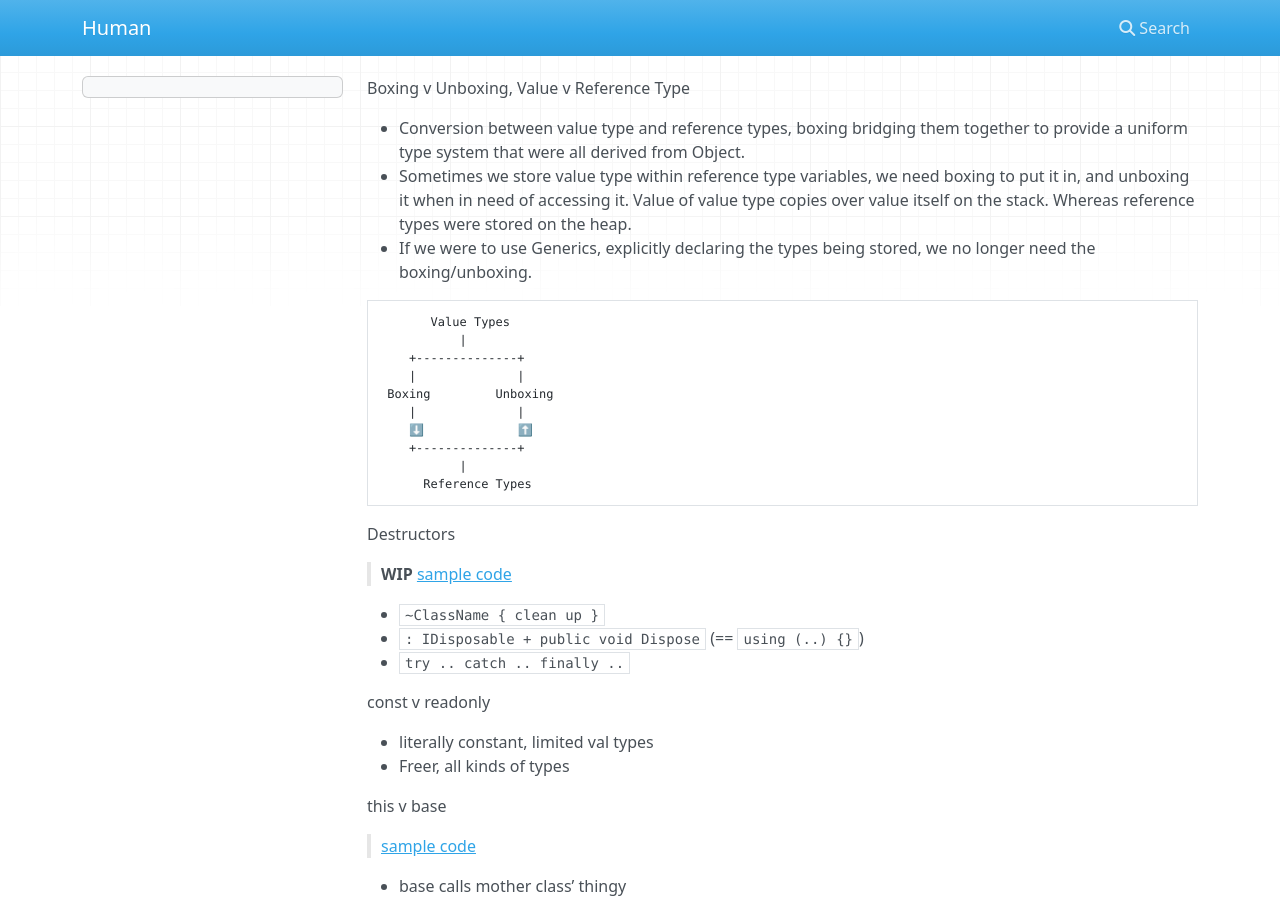
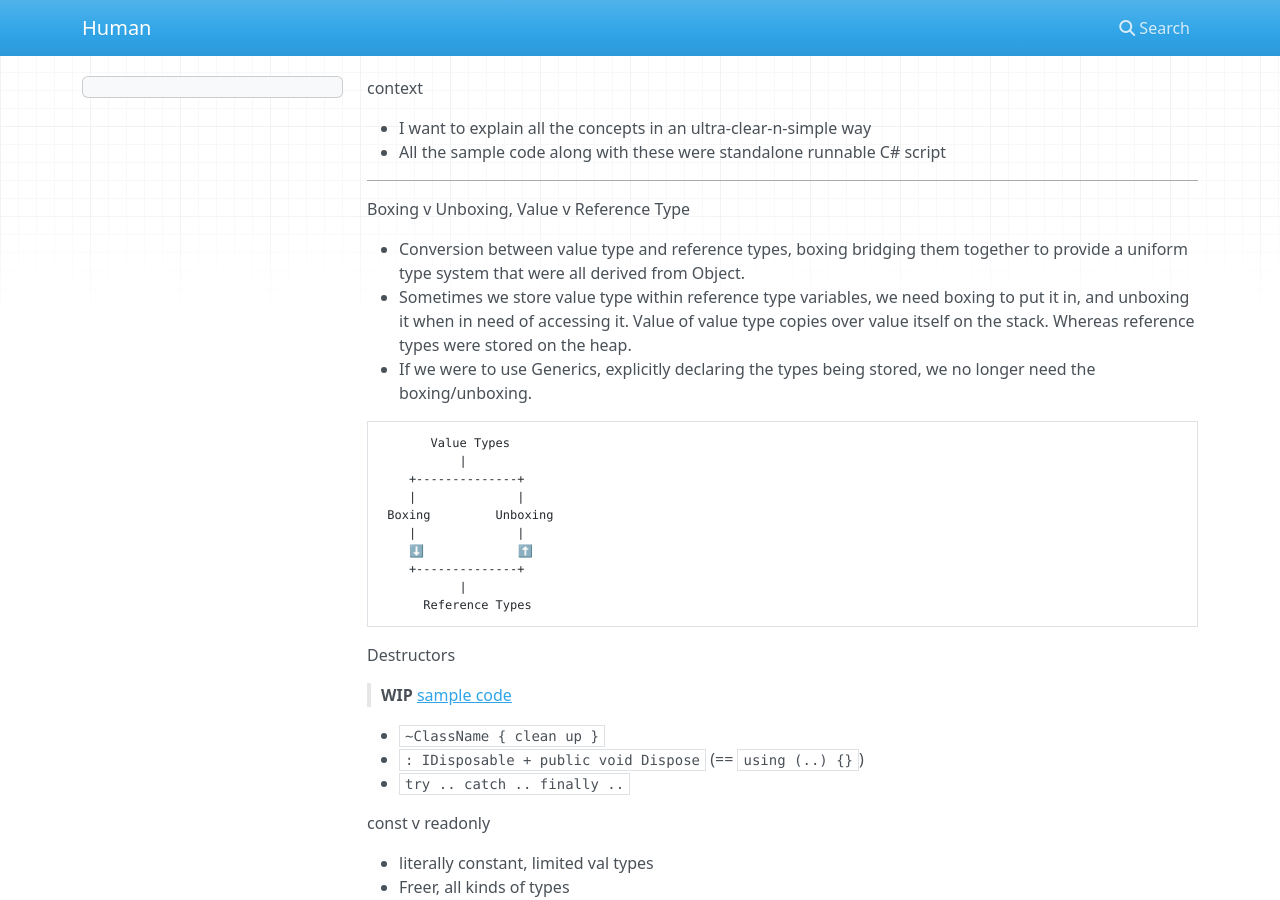
Before and after one commit to codingEzio/codingEzio.github.io, an MkDocs documentation site: the page built from docs/hands-on/core-csharp-n-dotnet.md, in a window 1280 px wide and 900 px high. Built offline with MkDocs 1.6.1, drawn with Linux system fonts in a browser that asks for light colours; nearby versions of some CDN libraries.

Commit message:
style+feat: Uniform context section for notes on C Sharp, DB and OS

```diff
--- a/docs/hands-on/core-csharp-n-dotnet.md
+++ b/docs/hands-on/core-csharp-n-dotnet.md
@@ -1,3 +1,10 @@
+
+context
+
+- I want to explain all the concepts in an ultra-clear-n-simple way
+- All the sample code along with these were standalone runnable C# script
+
+-----
 
 Boxing v Unboxing, Value v Reference Type
 
```
Also changed, not shown: docs/hands-on/core-database.md (+2 -0 lines), docs/hands-on/core-operatingsystem.md (+2 -0 lines).
